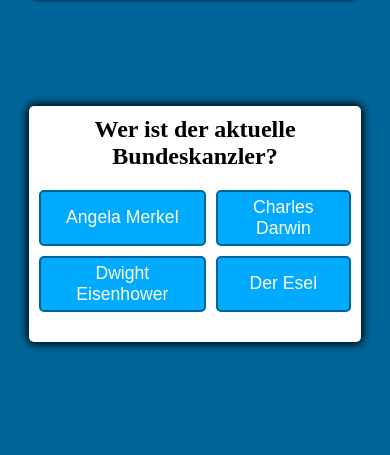
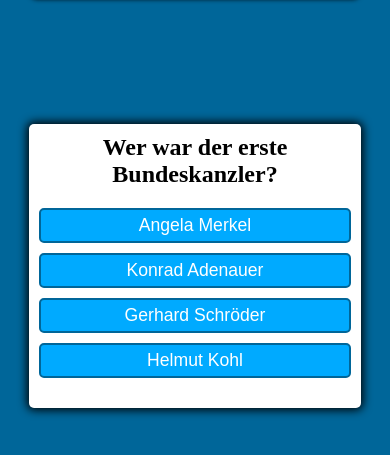
Before and after one commit to Progater/Questbox, a plain HTML site: page index.html in a window 390 px wide. Both pictures are taken after a click on the button "Quiz Starten". Shown: the part 179-634 px from the top of the page. Drawn offline with Linux system fonts and the light colour scheme.

Commit message:
put questions into own json file

```diff
--- a/css/style.css
+++ b/css/style.css
@@ -41,7 +41,7 @@ header {
 main {
     display: flex;
     width: 100vw;
-    height: 50vh;
+    height: 60vh;
     justify-content: center;
     align-items: center;
 }
@@ -89,6 +89,10 @@ main {
     border-color: #000;
 }
 
+.btn:focus {
+    border: 2px dashed #000;
+}
+
 .btn.correct {
     --hue: var(--hue-correct);
     color: #000;
@@ -115,3 +119,11 @@ main {
 .hide {
     display: none;
 }
+
+
+/* Smartphone Screens */
+@media(max-width: 480px) {
+    .btn-grid {
+        grid-template-columns: repeat(1, auto);
+    }
+}
--- /dev/null
+++ b/data/questions.json
@@ -0,0 +1,128 @@
+[
+    {
+        "question": "Wer war der erste Bundeskanzler?",
+        "answers": [
+            {
+                "answer": "Angela Merkel",
+                "correct": false
+            },
+            {
+                "answer": "Konrad Adenauer",
+                "correct": true
+            },
+            {
+                "answer": "Gerhard Schröder",
+                "correct": false
+            },
+            {
+                "answer": "Helmut Kohl",
+                "correct": false
+            }
+        ]
+    },
+    {
+        "question": "Wie lange dauert die Legislaturperiode des Deutschen Bundestags?",
+        "answers": [
+            {
+                "answer": "Vier Jahre ",
+                "correct": true
+            },
+            {
+                "answer": "zwei Jahre ",
+                "correct": false
+            },
+            {
+                "answer": "SiebenJahre ",
+                "correct": false
+            },
+            {
+                "answer": "Fünf Jahre",
+                "correct": false
+            }
+        ]
+    },
+    {
+        "question": "Was ist die Hauptstadt von Deutschland?",
+        "answers": [
+            {
+                "answer": "Paris",
+                "correct": false
+            },
+            {
+                "answer": "Stuttgart",
+                "correct": false
+            },
+            {
+                "answer": "Berlin",
+                "correct": true
+            },
+            {
+                "answer": "Polen",
+                "correct": false
+            }
+        ]
+    },
+    {
+        "question": "Wie hoch ist die mittlere Körpertemperatur eines Menschen?",
+        "answers": [
+            {
+                "answer": "37,9°C",
+                "correct": false
+            },
+            {
+                "answer": "34,4°C",
+                "correct": false
+            },
+            {
+                "answer": "38°C",
+                "correct": false
+            },
+            {
+                "answer": "36,6°C",
+                "correct": true
+            }
+        ]
+    },
+    {
+        "question": "Was ist der höchste Berg der Erde?",
+        "answers": [
+            {
+                "answer": "Mont Blanc",
+                "correct": false
+            },
+            {
+                "answer": "Mont Everest",
+                "correct": true
+            },
+            {
+                "answer": "Schwarzwaldhut",
+                "correct": false
+            },
+            {
+                "answer": "Alpenkamm",
+                "correct": false
+            }
+        ]
+    },
+    {
+        "question": "Was ist der längste Fluss Europas?",
+        "answers": [
+            {
+                "answer": "Nil",
+                "correct": false
+            },
+            {
+                "answer": "Donau",
+                "correct": false
+            },
+            {
+                "answer": "Wolga",
+                "correct": true
+            },
+            {
+                "answer": "Rhein",
+                "correct": false
+            }
+        ]
+    }
+]
--- a/js/main.js
+++ b/js/main.js
@@ -1,34 +1,14 @@
-const questions = [
-    {
-        question: "Wer ist der aktuelle Bundeskanzler?",
-        answers: [
-            { answer: "Angela Merkel", correct: true },
-            { answer: "Charles Darwin", correct: false },
-            { answer: "Dwight Eisenhower", correct: false },
-            { answer: "Der Esel", correct: false },
-        ],
-    },
-    {
-        question: "Wer ist der aktuelle dom?",
-        answers: [
-            { answer: "Angela ", correct: false },
-            { answer: "Charles ", correct: true },
-            { answer: "Dwight ", correct: false },
-            { answer: "Der ", correct: false },
-        ],
-    }
-];
-
-// Element variables
+// Global element variables
 const startButton = document.getElementById("start-btn");
 const nextButton = document.getElementById("next-btn");
 const questionContainer = document.getElementById("question-container");
 const questionElement = document.getElementById("question");
 const answerButtons = document.getElementById("answer-btns");
 
-// Total score
+// Global quiz variables
 var score = 0;
 var currentQuestionIdx = 0;
+var questions;
 
 // Callback-Handling
 startButton.addEventListener("click", onStartGame);
@@ -36,6 +16,21 @@ nextButton.addEventListener("click", () => {
     currentQuestionIdx++;
     setNextQuestion();
 });
+
+// Before anything else, load questions file via HTTP Request
+loadQuestionsAsync();
+
+// Load questions file (asynchronously)
+function loadQuestionsAsync() {
+    var xhttp = new XMLHttpRequest();
+    xhttp.open("GET", "data/questions.json", true);
+    xhttp.send();
+    xhttp.onreadystatechange = function () {
+        if (this.readyState == 4 && this.status == 200) {
+            questions = JSON.parse(xhttp.responseText);
+        }
+    };
+}
 
 // Callback starting new game
 function onStartGame() {
```
